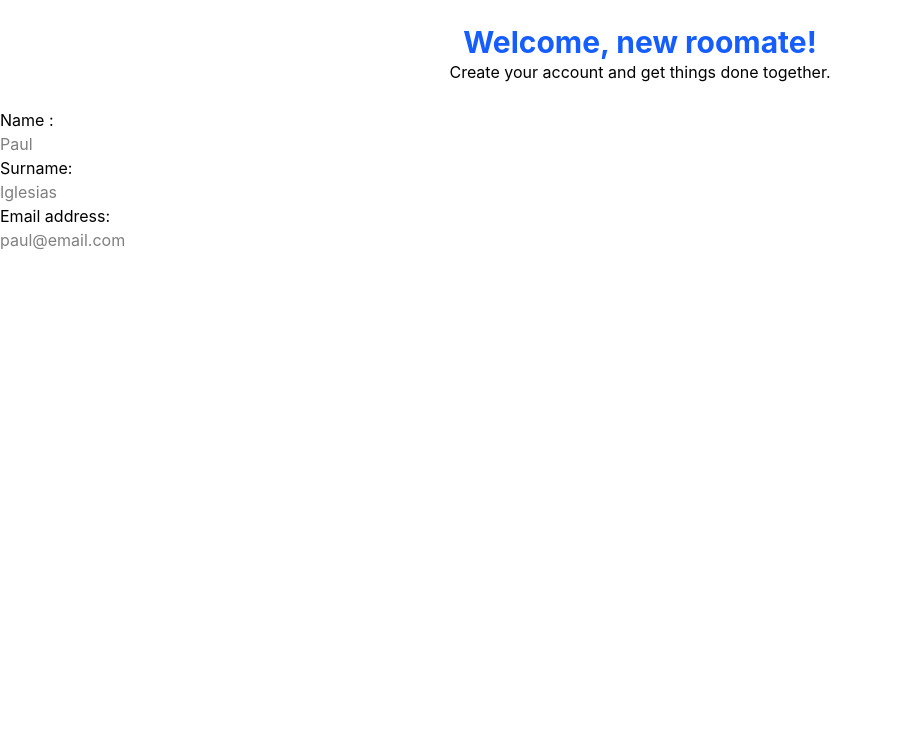
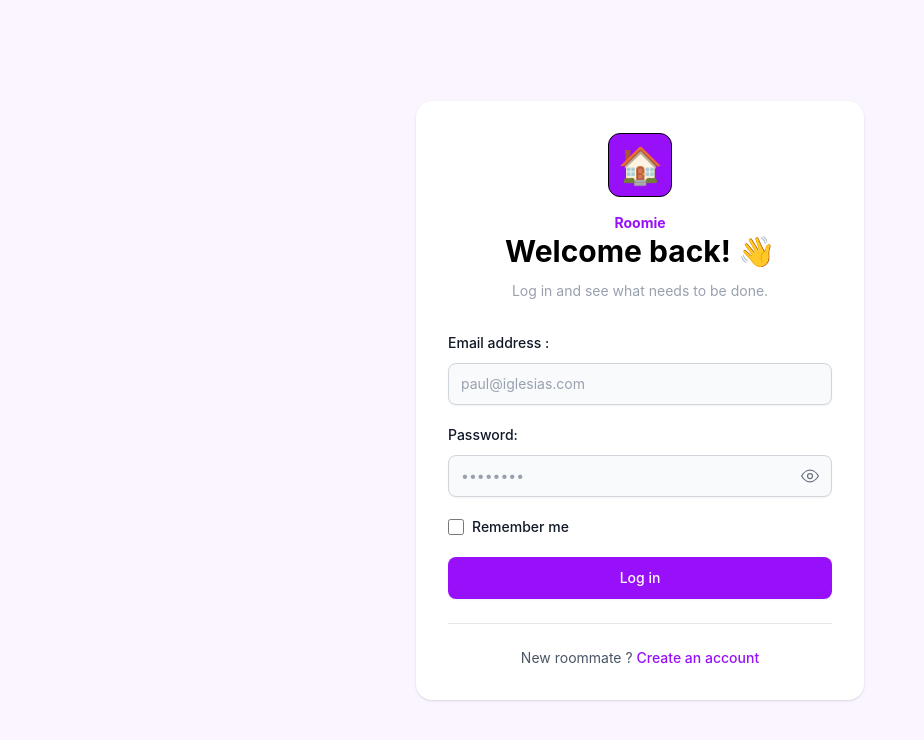
Before and after one commit to 13PoPaul/roomie, a Vue app in the folder frontend/vue-app/: page / in a window 1280 px wide. Shown: the top 740 px of the page, without its empty margins (0-924 px from the left). Built offline with nearby package versions, Linux system fonts and the light colour scheme.

Commit message:
login and createaccount page

```diff
--- a/frontend/vue-app/src/router/index.js
+++ b/frontend/vue-app/src/router/index.js
@@ -2,10 +2,12 @@ import { createRouter, createWebHistory } from 'vue-router'
 
 import Login from '../views/Login.vue'
 import Tasks from '../views/Tasks.vue'
+import CreateAccount from '../views/CreateAccount.vue'
 
 const routes = [
   { path: '/', name: 'login', component: Login },
   { path: '/tasks', name: 'tasks', component: Tasks },
+  { path: '/create-account', name: 'create-account', component: CreateAccount}
 ]
 
 const router = createRouter({
--- /dev/null
+++ b/frontend/vue-app/src/views/CreateAccount.vue
@@ -0,0 +1,83 @@
+<script setup>
+import { ref } from 'vue'
+
+const showPassword = ref(false)
+const showConfirmPassword = ref(false)
+const password = ref('')
+const confirmPassword = ref('')
+const passwordError = ref('')
+
+function handleSubmit(){
+    if(password.value !== confirmPassword.value){
+        passwordError.value='Passwords do not match'
+        return
+    }
+    passwordError.value = ''
+}
+</script>
+
+<template>
+  <main class="flex min-h-dvh items-center justify-center bg-purple-50 px-4 py-10">
+    <section class="w-full max-w-md rounded-2xl bg-white p-6 shadow-sm sm:p-8">
+        <div class="mx-auto mb-4 flex h-16 w-16 items-center justify-center rounded-xl border bg-purple-600">
+            <span class="text-4xl">🏠</span>
+        </div>
+        <p class="mt-2 text-center text-sm font-bold text-purple-600">Roomie</p>
+      <div class="mb-8 text-center">
+        <h1 class="text-3xl font-bold">Welcome, new roommate! 👋</h1>
+        <p class="mt-3 text-sm text-gray-400">Create your account and get things done together.</p>
+      </div>
+      <form class="w-full" @submit.prevent="handleSubmit">
+        <div class="mb-5">
+          <label for="name" class="block mb-2.5 text-sm font-medium text-gray-900">Name :</label>
+          <input type="text" id="name" name="name" autocomplete="name" class="bg-gray-50 border border-gray-300 text-gray-900 text-sm rounded-lg focus:ring-2 focus:ring-blue-500 focus:outline-none focus:border-blue-500 block w-full px-3 py-2.5 shadow-xs placeholder:text-gray-400" placeholder="Paul" required />
+        </div>
+        <div class="mb-5">
+          <label for="email" class="block mb-2.5 text-sm font-medium text-gray-900">Email address :</label>
+          <input type="email" id="email" name="email" autocomplete="email" class="bg-gray-50 border border-gray-300 text-gray-900 text-sm rounded-lg focus:ring-2 focus:ring-blue-500 focus:outline-none focus:border-blue-500 block w-full px-3 py-2.5 shadow-xs placeholder:text-gray-400" placeholder="paul@iglesias.com" required />
+        </div>
+        <div class="mb-5">
+          <label for="password" class="mb-2.5 block text-sm font-medium text-gray-900">
+            Password:
+          </label>
+
+          <div class="relative">
+            <input :type="showPassword ? 'text' : 'password'" id="password" v-model="password" name="password" autocomplete="new-password" placeholder="••••••••" required class="block w-full rounded-lg border border-gray-300 bg-gray-50 py-2.5 pl-3 pr-12 text-sm text-gray-900 shadow-xs placeholder:text-gray-400 focus:border-blue-500 focus:outline-none focus:ring-2 focus:ring-blue-500"/>
+
+            <button type="button" @click="showPassword = !showPassword" :aria-label="showPassword ? 'Hide password' : 'Show password'" :aria-pressed="showPassword" aria-controls="password" class="absolute inset-y-0 right-0 flex items-center rounded-r-lg px-3 text-gray-500 hover:text-blue-600 focus:outline-none focus:ring-2 focus:ring-blue-500" >
+              <svg xmlns="http://www.w3.org/2000/svg" width="20" height="20" viewBox="0 0 24 24" fill="none" stroke="currentColor" stroke-width="1.5"  aria-hidden="true">
+                <path d="M2 12s3.5-7 10-7 10 7 10 7-3.5 7-10 7S2 12 2 12Z"/>
+                <circle cx="12" cy="12" r="3" />
+                <path v-if="showPassword" d="m3 3 18 18" />
+              </svg>
+            </button>
+          </div>
+        </div>
+        <div class="mb-5">
+          <label for="confirm-password" class="mb-2.5 block text-sm font-medium text-gray-900">
+            Confirm your password:
+          </label>
+
+          <div class="relative">
+            <input :type="showConfirmPassword ? 'text' : 'password'" id="confirm-password" v-model="confirmPassword" name="confirm-password" autocomplete="new-password" placeholder="••••••••" required class="block w-full rounded-lg border border-gray-300 bg-gray-50 py-2.5 pl-3 pr-12 text-sm text-gray-900 shadow-xs placeholder:text-gray-400 focus:border-blue-500 focus:outline-none focus:ring-2 focus:ring-blue-500"/>
+
+            <button type="button" @click="showConfirmPassword = !showConfirmPassword" :aria-label="showConfirmPassword ? 'Hide password' : 'Show password'" :aria-pressed="showConfirmPassword" aria-controls="confirm-password" class="absolute inset-y-0 right-0 flex items-center rounded-r-lg px-3 text-gray-500 hover:text-blue-600 focus:outline-none focus:ring-2 focus:ring-blue-500" >
+              <svg xmlns="http://www.w3.org/2000/svg" width="20" height="20" viewBox="0 0 24 24" fill="none" stroke="currentColor" stroke-width="1.5"  aria-hidden="true">
+                <path d="M2 12s3.5-7 10-7 10 7 10 7-3.5 7-10 7S2 12 2 12Z"/>
+                <circle cx="12" cy="12" r="3" />
+                <path v-if="showConfirmPassword" d="m3 3 18 18" />
+              </svg>
+            </button>
+          </div>
+        </div>
+        <label for="remember" class="flex items-center mb-5">
+          <input id="remember" type="checkbox" value="" class="w-4 h-4 border border-gray-300 rounded-xs bg-gray-50 focus:ring-2 focus:ring-blue-200 accent-blue-600" />
+          <span class="ms-2 text-sm font-medium text-gray-900 select-none">Remember me</span>
+        </label>
+        <p v-if="passwordError" role="alert" class="mb-4 text-sm text-red-600">{{ passwordError }}</p>
+        <button type="submit" class="w-full text-white bg-purple-600 box-border border border-transparent hover:bg-blue-700 focus:ring-4 focus:ring-blue-200 shadow-xs font-medium leading-5 rounded-lg text-sm px-4 py-2.5 focus:outline-none">Create account</button>
+        <hr class="my-6 border-gray-200"/>
+      </form>
+    </section>
+  </main>
+</template>
--- a/frontend/vue-app/src/views/Login.vue
+++ b/frontend/vue-app/src/views/Login.vue
@@ -1,14 +1,55 @@
+<script setup>
+import { ref } from 'vue'
+
+const showPassword = ref(false)
+</script>
+
 <template>
-  <div class="p-6 text-center">
-    <h1 class="text-3xl font-bold text-blue-600">Welcome, new roomate!</h1>
-    <p>Create your account and get things done together.</p>
-  </div>
-  <div>
-    <p>Name : {{ name }}</p>
-    <input v-model="name" placeholder="Paul" />
-    <p>Surname: {{ surname }}</p>
-    <input v-model="surname" placeholder="Iglesias" />
-    <p>Email address: {{ email }}</p>
-    <input v-model="email" placeholder="paul@email.com" />
-  </div>
+  <main class="flex min-h-dvh items-center justify-center bg-purple-50 px-4 py-10">
+    <section class="w-full max-w-md rounded-2xl bg-white p-6 shadow-sm sm:p-8">
+        <div class="mx-auto mb-4 flex h-16 w-16 items-center justify-center rounded-xl border bg-purple-600">
+            <span class="text-4xl">🏠</span>
+        </div>
+        <p class="mt-2 text-center text-sm font-bold text-purple-600">Roomie</p>
+      <div class="mb-8 text-center">
+        <h1 class="text-3xl font-bold">Welcome back! 👋</h1>
+        <p class="mt-3 text-sm text-gray-400">Log in and see what needs to be done.</p>
+      </div>
+      <form class="w-full" @submit.prevent>
+        <div class="mb-5">
+          <label for="email" class="block mb-2.5 text-sm font-medium text-gray-900">Email address :</label>
+          <input type="email" id="email" name="email" autocomplete="email" class="bg-gray-50 border border-gray-300 text-gray-900 text-sm rounded-lg focus:ring-2 focus:ring-blue-500 focus:outline-none focus:border-blue-500 block w-full px-3 py-2.5 shadow-xs placeholder:text-gray-400" placeholder="paul@iglesias.com" required />
+        </div>
+        <div class="mb-5">
+          <label
+            for="password"
+            class="mb-2.5 block text-sm font-medium text-gray-900"
+          >
+            Password:
+          </label>
+
+          <div class="relative">
+            <input :type="showPassword ? 'text' : 'password'" id="password" name="password" autocomplete="current-password" placeholder="••••••••" required class="block w-full rounded-lg border border-gray-300 bg-gray-50 py-2.5 pl-3 pr-12 text-sm text-gray-900 shadow-xs placeholder:text-gray-400 focus:border-blue-500 focus:outline-none focus:ring-2 focus:ring-blue-500"/>
+
+            <button type="button" @click="showPassword = !showPassword" :aria-label="showPassword ? 'Hide password' : 'Show password'" :aria-pressed="showPassword" aria-controls="password" class="absolute inset-y-0 right-0 flex items-center rounded-r-lg px-3 text-gray-500 hover:text-blue-600 focus:outline-none focus:ring-2 focus:ring-blue-500" >
+              <svg xmlns="http://www.w3.org/2000/svg" width="20" height="20" viewBox="0 0 24 24" fill="none" stroke="currentColor" stroke-width="1.5"  aria-hidden="true">
+                <path d="M2 12s3.5-7 10-7 10 7 10 7-3.5 7-10 7S2 12 2 12Z"/>
+                <circle cx="12" cy="12" r="3" />
+                <path v-if="showPassword" d="m3 3 18 18" />
+              </svg>
+            </button>
+          </div>
+        </div>
+        <label for="remember" class="flex items-center mb-5">
+          <input id="remember" type="checkbox" value="" class="w-4 h-4 border border-gray-300 rounded-xs bg-gray-50 focus:ring-2 focus:ring-blue-200 accent-blue-600" />
+          <span class="ms-2 text-sm font-medium text-gray-900 select-none">Remember me</span>
+        </label>
+        <button type="submit" class="w-full text-white bg-purple-600 box-border border border-transparent hover:bg-blue-700 focus:ring-4 focus:ring-blue-200 shadow-xs font-medium leading-5 rounded-lg text-sm px-4 py-2.5 focus:outline-none">Log in</button>
+        <hr class="my-6 border-gray-200"/>
+        <p class="text-center text-sm text-gray-600"> New roommate ? <RouterLink to="/create-account" class="font-medium text-purple-600 hover:underline">Create an account</RouterLink>
+
+        </p>
+      </form>
+    </section>
+  </main>
 </template>
```
